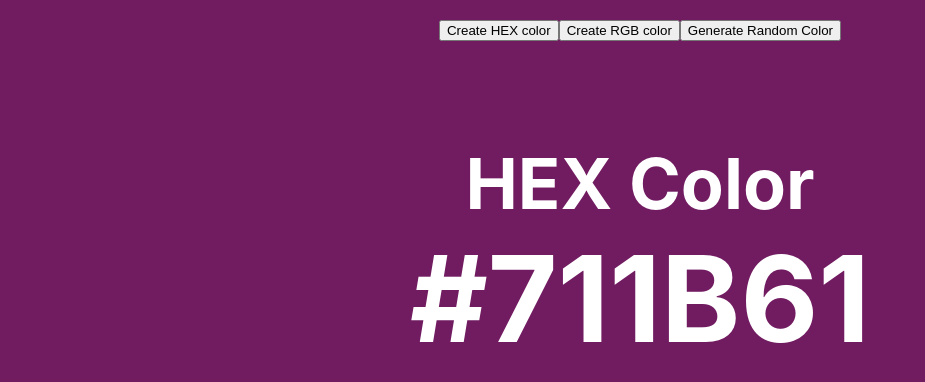
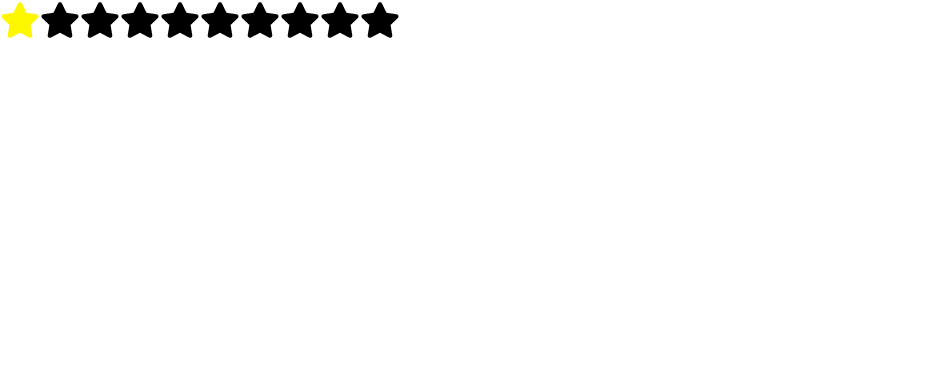
Before and after one commit to Khaanh/My-React-Projects, a React (Create React App) app: page / in a window 1280 px wide. Shown: the top 382 px of the page, without its empty margins (0-925 px from the left). Built offline with nearby package versions, Linux system fonts and the light colour scheme.

Commit message:
star-rating

```diff
--- a/package.json
+++ b/package.json
@@ -8,6 +8,7 @@
     "@testing-library/user-event": "^13.5.0",
     "react": "^18.2.0",
     "react-dom": "^18.2.0",
+    "react-icons": "^5.0.1",
     "react-scripts": "5.0.1",
     "web-vitals": "^2.1.4"
   },
--- a/src/App.js
+++ b/src/App.js
@@ -2,6 +2,7 @@
 // import "./App.css";
 import Accordion from "./components/accordion";
 import RandomColor from "./components/random-color";
+import StarRating from "./components/star-rating";
 
 function App() {
 	return (
@@ -10,7 +11,10 @@ function App() {
 			{/* <Accordion /> */}
 
 			{/* Random color component */}
-			<RandomColor />
+			{/* <RandomColor /> */}
+
+			{/* Star rating */}
+			<StarRating numberOfStars={10} />
 		</div>
 	);
 }
--- /dev/null
+++ b/src/components/star-rating/index.jsx
@@ -0,0 +1,38 @@
+import React, { useState } from "react";
+import { FaStar } from "react-icons/fa";
+import "./style.css";
+
+export default function StarRating({ numberOfStars = 5 }) {
+	const [rating, setRating] = useState(0);
+	const [hover, setHover] = useState(0);
+
+	function handleClick(getCurrentIndex) {
+		setRating(getCurrentIndex);
+	}
+
+	function handleMouseEnter(getCurrentIndex) {
+		setHover(getCurrentIndex);
+	}
+
+	function handleMouseLeave() {
+		setHover(rating);
+	}
+
+	return (
+		<div className="star-rating">
+			{[...Array(numberOfStars)].map((_, index) => {
+				index += 1;
+				return (
+					<FaStar
+						key={index}
+						className={index <= (hover || rating) ? "active" : "inactive"}
+						onClick={() => handleClick(index)}
+						onMouseEnter={() => handleMouseEnter(index)}
+						onMouseLeave={() => handleMouseLeave()}
+						size={40}
+					/>
+				);
+			})}
+		</div>
+	);
+}
--- /dev/null
+++ b/src/components/star-rating/style.css
@@ -0,0 +1,7 @@
+.active {
+	color: #fff700;
+}
+
+.inactive {
+	color: #000;
+}
```
Also changed, not shown: 1 other file (tests, documents, lock files or other folders).
